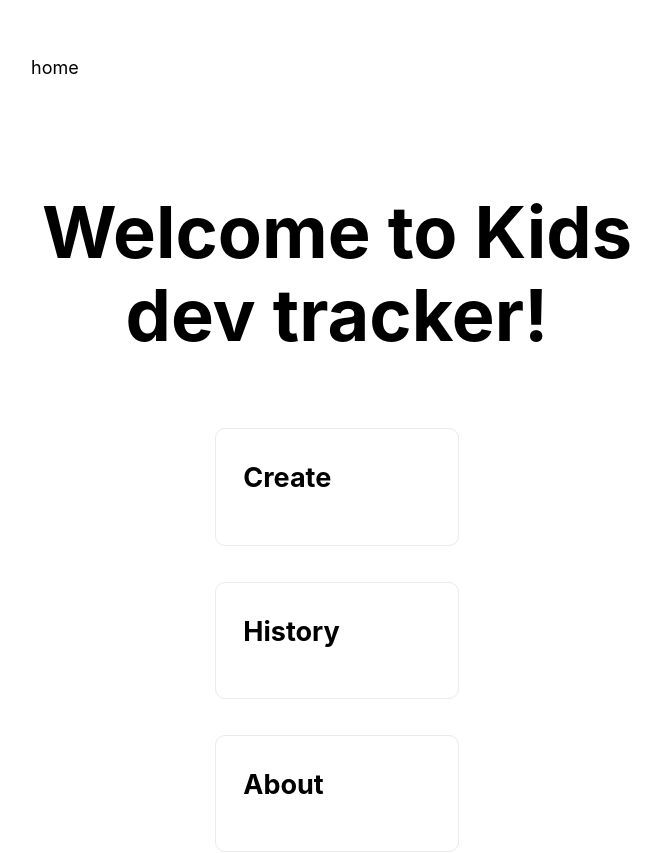
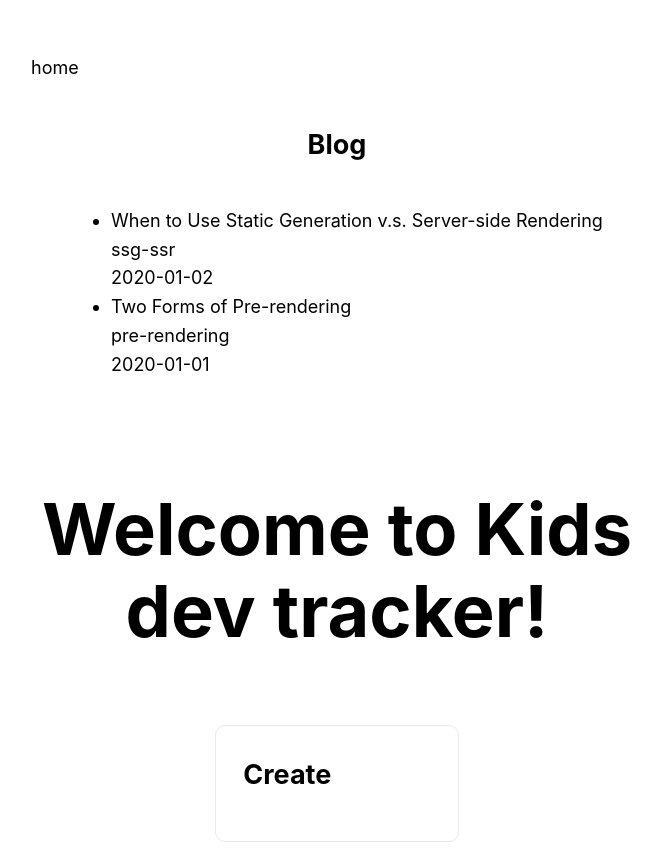
Before and after one commit to mikidoi/nextjs-dev-tracker, a Next.js app: page / in a window 1280 px wide. Shown: the top 853 px of the page, without its empty margins (303-964 px from the left). Built offline with nearby package versions, Linux system fonts and the light colour scheme.

Commit message:
Add dynamic routes

```diff
--- /dev/null
+++ b/lib/posts.js
@@ -0,0 +1,46 @@
+import fs from "fs";
+import matter from "gray-matter";
+import path from "path";
+
+const postsDirectory = path.join(process.cwd(), "posts");
+
+export function getSortedPostsData() {
+  // Get file names under /posts
+  const fileNames = fs.readdirSync(postsDirectory);
+  const allPostsData = fileNames.map((fileName) => {
+    // Remove ".md" from file name to get id
+    const id = fileName.replace(/\.md$/, "");
+
+    // Read markdown file as string
+    const fullPath = path.join(postsDirectory, fileName);
+    const fileContents = fs.readFileSync(fullPath, "utf8");
+
+    // Use gray-matter to parse the post metadata section
+    const matterResult = matter(fileContents);
+
+    // Combine the data with the id
+    return {
+      id,
+      ...matterResult.data,
+    };
+  });
+  // Sort posts by date
+  return allPostsData.sort((a, b) => {
+    if (a.date < b.date) {
+      return 1;
+    } else {
+      return -1;
+    }
+  });
+}
+
+export const getAllPostIds = () => {
+  const fileNames = fs.readdirSync(postsDirectory);
+  return fileNames.map((fileName) => {
+    return {
+      params: {
+        id: fileName.replace(/\.md$/, ""),
+      },
+    };
+  });
+};
--- a/package.json
+++ b/package.json
@@ -9,6 +9,7 @@
   },
   "dependencies": {
     "classnames": "^2.2.6",
+    "gray-matter": "^4.0.2",
     "next": "9.3.5",
     "react": "16.13.1",
     "react-dom": "16.13.1",
--- a/pages/index.js
+++ b/pages/index.js
@@ -1,15 +1,36 @@
 import Head from "next/head";
 import Link from "next/link";
 import Layout, { siteTitle } from "../components/layout";
+import { getSortedPostsData } from "../lib/posts";
 
-export default function Home() {
+export async function getStaticProps() {
+  const allPostsData = getSortedPostsData();
+  return {
+    props: {
+      allPostsData,
+    },
+  };
+}
+
+export default function Home({ allPostsData }) {
   return (
     <Layout home>
       <div className="container">
         <Head>
           <title>{siteTitle}</title>
         </Head>
-
+        <h2>Blog</h2>
+        <ul>
+          {allPostsData.map(({ id, date, title }) => (
+            <li key={id}>
+              {title}
+              <br />
+              {id}
+              <br />
+              {date}
+            </li>
+          ))}
+        </ul>
         <main>
           <h1 className="title">Welcome to Kids dev tracker!</h1>
 
--- /dev/null
+++ b/posts/pre-rendering.md
@@ -0,0 +1,11 @@
+---
+title: "Two Forms of Pre-rendering"
+date: "2020-01-01"
+---
+
+Next.js has two forms of pre-rendering: **Static Generation** and **Server-side Rendering**. The difference is in **when** it generates the HTML for a page.
+
+- **Static Generation** is the pre-rendering method that generates the HTML at **build time**. The pre-rendered HTML is then _reused_ on each request.
+- **Server-side Rendering** is the pre-rendering method that generates the HTML on **each request**.
+
+Importantly, Next.js lets you **choose** which pre-rendering form to use for each page. You can create a "hybrid" Next.js app by using Static Generation for most pages and using Server-side Rendering for others.
--- /dev/null
+++ b/posts/ssg-ssr.md
@@ -0,0 +1,19 @@
+---
+title: "When to Use Static Generation v.s. Server-side Rendering"
+date: "2020-01-02"
+---
+
+We recommend using **Static Generation** (with and without data) whenever possible because your page can be built once and served by CDN, which makes it much faster than having a server render the page on every request.
+
+You can use Static Generation for many types of pages, including:
+
+- Marketing pages
+- Blog posts
+- E-commerce product listings
+- Help and documentation
+
+You should ask yourself: "Can I pre-render this page **ahead** of a user's request?" If the answer is yes, then you should choose Static Generation.
+
+On the other hand, Static Generation is **not** a good idea if you cannot pre-render a page ahead of a user's request. Maybe your page shows frequently updated data, and the page content changes on every request.
+
+In that case, you can use **Server-Side Rendering**. It will be slower, but the pre-rendered page will always be up-to-date. Or you can skip pre-rendering and use client-side JavaScript to populate data.
```
Also changed, not shown: pages/posts/first-post.js (deleted, +0 -15 lines), pages/posts/history.js (added, +14 -0 lines), 2 other files (tests, documents, lock files or other folders).
